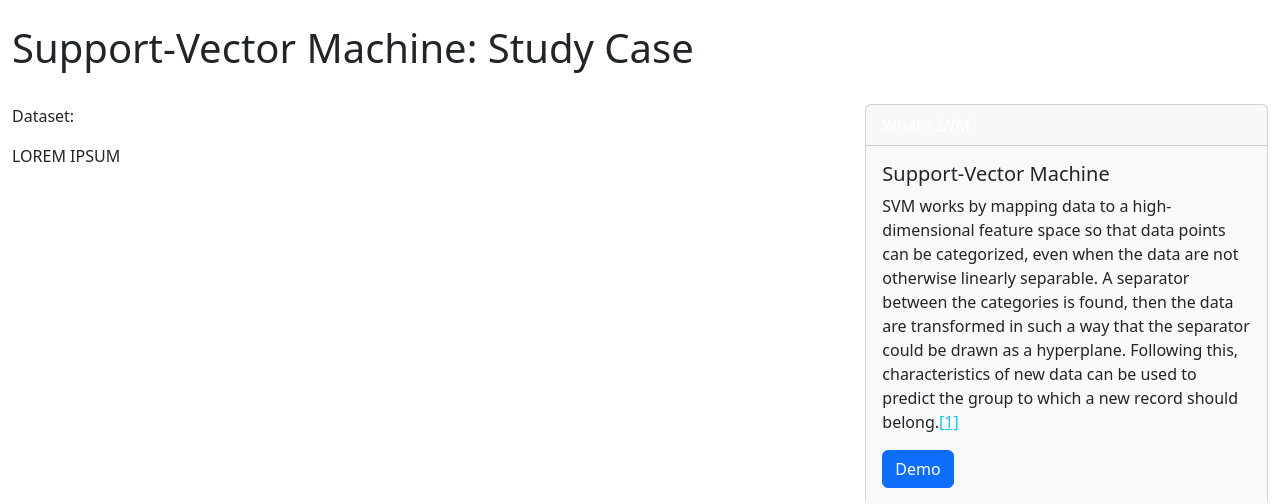
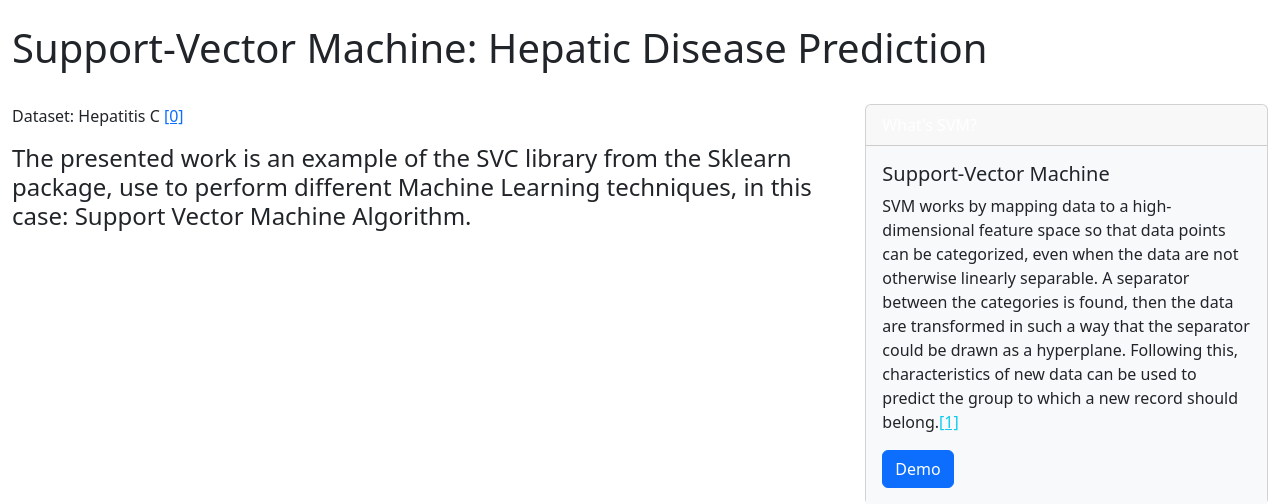
Before and after one commit to primods/flask_portfolio, a Flask app: page /svm in a window 1280 px wide. Shown: the part 58-562 px from the top of the page. Run offline with Flask 2, Linux system fonts and the light colour scheme; parts of the project's set-up code (start-up, migrations or seed data) failed here and were passed over; some libraries are stand-ins or nearby versions.

Commit message:
update contentent

```diff
--- a/templates/base.html
+++ b/templates/base.html
@@ -5,6 +5,8 @@
 
 <head>
     {% block head %}
+    <script src="https://polyfill.io/v3/polyfill.min.js?features=es6"></script>
+    <script type="text/javascript" id="MathJax-script" async src="https://cdn.jsdelivr.net/npm/mathjax@3/es5/tex-mml-chtml.js"></script>
     <meta charset="utf-8">
     <meta name="viewport" content="width=device-width, initial-scale=1, shrink-to-fit=no">
 
--- a/templates/linear.html
+++ b/templates/linear.html
@@ -25,7 +25,7 @@
 {% block card_content %}
 Linear regression analysis is used to predict the value of a variable based on the value of another variable. The variable you want to predict is called the dependent variable. The variable you are using to predict the other variable's value is called the independent variable.
 
-This form of analysis estimates the coefficients of the linear equation, involving one or more independent variables that best predict the value of the dependent variable. Linear regression fits a straight line or surface that minimizes the discrepancies between predicted and actual output values. There are simple linear regression calculators that use a “least squares” method to discover the best-fit line for a set of paired data. You then estimate the value of X (dependent variable) from Y (independent variable).<a class="link-info" href="https://www.ibm.com/topics/linear-regression">[1]</a>
+This form of analysis estimates the coefficients of the linear equation, involving one or more independent variables that best predict the value of the dependent variable. Linear regression fits a straight line or surface that minimizes the discrepancies between predicted and actual output values. There are simple linear regression calculators that use a “least squares” method to discover the best-fit line for a set of paired data. You then estimate the value of X (dependent variable) from Y (independent variable).<a class="link-info" href="https://www.ibm.com/topics/linear-regression" target="_blank">[1]</a>
 
 {% endblock %}
 
--- a/templates/lineardemo.html
+++ b/templates/lineardemo.html
@@ -37,7 +37,7 @@
 {% block card_content %}
 Linear regression analysis is used to predict the value of a variable based on the value of another variable. The variable you want to predict is called the dependent variable. The variable you are using to predict the other variable's value is called the independent variable.
 
-This form of analysis estimates the coefficients of the linear equation, involving one or more independent variables that best predict the value of the dependent variable. Linear regression fits a straight line or surface that minimizes the discrepancies between predicted and actual output values. There are simple linear regression calculators that use a “least squares” method to discover the best-fit line for a set of paired data. You then estimate the value of X (dependent variable) from Y (independent variable).<a class="link-info" href="https://www.ibm.com/topics/linear-regression">[1]</a>
+This form of analysis estimates the coefficients of the linear equation, involving one or more independent variables that best predict the value of the dependent variable. Linear regression fits a straight line or surface that minimizes the discrepancies between predicted and actual output values. There are simple linear regression calculators that use a “least squares” method to discover the best-fit line for a set of paired data. You then estimate the value of X (dependent variable) from Y (independent variable).<a class="link-info" href="https://www.ibm.com/topics/linear-regression" target="_blank">[1]</a>
 
 {% endblock %}
 
--- a/templates/simpleneuralnet.html
+++ b/templates/simpleneuralnet.html
@@ -25,6 +25,6 @@
 {% block card_content %}
 Neural networks, also known as artificial neural networks (ANNs) or simulated neural networks (SNNs), are a subset of machine learning and are at the heart of deep learning algorithms. Their name and structure are inspired by the human brain, mimicking the way that biological neurons signal to one another.
 
-Artificial neural networks (ANNs) are comprised of a node layers, containing an input layer, one or more hidden layers, and an output layer. Each node, or artificial neuron, connects to another and has an associated weight and threshold. If the output of any individual node is above the specified threshold value, that node is activated, sending data to the next layer of the network. Otherwise, no data is passed along to the next layer of the network.<a class="link-info" href="https://www.ibm.com/cloud/learn/neural-networks">[1]</a>
+Artificial neural networks (ANNs) are comprised of a node layers, containing an input layer, one or more hidden layers, and an output layer. Each node, or artificial neuron, connects to another and has an associated weight and threshold. If the output of any individual node is above the specified threshold value, that node is activated, sending data to the next layer of the network. Otherwise, no data is passed along to the next layer of the network.<a class="link-info" href="https://www.ibm.com/cloud/learn/neural-networks" target="_blank">[1]</a>
 
 {% endblock %}
--- a/templates/simpleneuralnetdemo.html
+++ b/templates/simpleneuralnetdemo.html
@@ -25,6 +25,6 @@
 {% block card_content %}
 Neural networks, also known as artificial neural networks (ANNs) or simulated neural networks (SNNs), are a subset of machine learning and are at the heart of deep learning algorithms. Their name and structure are inspired by the human brain, mimicking the way that biological neurons signal to one another.
 
-Artificial neural networks (ANNs) are comprised of a node layers, containing an input layer, one or more hidden layers, and an output layer. Each node, or artificial neuron, connects to another and has an associated weight and threshold. If the output of any individual node is above the specified threshold value, that node is activated, sending data to the next layer of the network. Otherwise, no data is passed along to the next layer of the network.<a class="link-info" href="https://www.ibm.com/cloud/learn/neural-networks">[1]</a>
+Artificial neural networks (ANNs) are comprised of a node layers, containing an input layer, one or more hidden layers, and an output layer. Each node, or artificial neuron, connects to another and has an associated weight and threshold. If the output of any individual node is above the specified threshold value, that node is activated, sending data to the next layer of the network. Otherwise, no data is passed along to the next layer of the network.<a class="link-info" href="https://www.ibm.com/cloud/learn/neural-networks" target="_blank">[1]</a>
 
 {% endblock %}
--- a/templates/svm.html
+++ b/templates/svm.html
@@ -3,15 +3,22 @@
 {{super()}}
 
 {% block title_model %}
-Support-Vector Machine: Study Case
+Support-Vector Machine: Hepatic Disease Prediction
 {% endblock %}
 
 {% block subtitle %}
-Dataset:
+Dataset: Hepatitis C <a href="https://www.kaggle.com/datasets/fedesoriano/hepatitis-c-dataset" target="_blank">[0]</a>
 {% endblock %}
 
 {% block model_content %}
-LOREM IPSUM
+<h4>
+    The presented work is an example of the SVC library from the Sklearn package, use to perform different Machine Learning techniques, in this case: Support Vector Machine Algorithm.
+</h4>
+<br>
+<p>
+
+</p>
+
 {% endblock %}
 
 {% block card_header %}
@@ -23,7 +30,7 @@
 {% endblock %}
 
 {% block card_content %}
-SVM works by mapping data to a high-dimensional feature space so that data points can be categorized, even when the data are not otherwise linearly separable. A separator between the categories is found, then the data are transformed in such a way that the separator could be drawn as a hyperplane. Following this, characteristics of new data can be used to predict the group to which a new record should belong.<a class="link-info" href="https://www.ibm.com/docs/it/spss-modeler/SaaS?topic=models-how-svm-works">[1]</a>
+SVM works by mapping data to a high-dimensional feature space so that data points can be categorized, even when the data are not otherwise linearly separable. A separator between the categories is found, then the data are transformed in such a way that the separator could be drawn as a hyperplane. Following this, characteristics of new data can be used to predict the group to which a new record should belong.<a class="link-info" href="https://www.ibm.com/docs/it/spss-modeler/SaaS?topic=models-how-svm-works" target="_blank">[1]</a>
 
 {% endblock %}
 
--- a/templates/svmdemo.html
+++ b/templates/svmdemo.html
@@ -59,6 +59,6 @@
 {% endblock %}
 
 {% block card_content %}
-SVM works by mapping data to a high-dimensional feature space so that data points can be categorized, even when the data are not otherwise linearly separable. A separator between the categories is found, then the data are transformed in such a way that the separator could be drawn as a hyperplane. Following this, characteristics of new data can be used to predict the group to which a new record should belong.<a class="link-info" href="https://www.ibm.com/docs/it/spss-modeler/SaaS?topic=models-how-svm-works">[1]</a>
+SVM works by mapping data to a high-dimensional feature space so that data points can be categorized, even when the data are not otherwise linearly separable. A separator between the categories is found, then the data are transformed in such a way that the separator could be drawn as a hyperplane. Following this, characteristics of new data can be used to predict the group to which a new record should belong.<a class="link-info" href="https://www.ibm.com/docs/it/spss-modeler/SaaS?topic=models-how-svm-works" target="_blank">[1]</a>
 
 {% endblock %}
```
